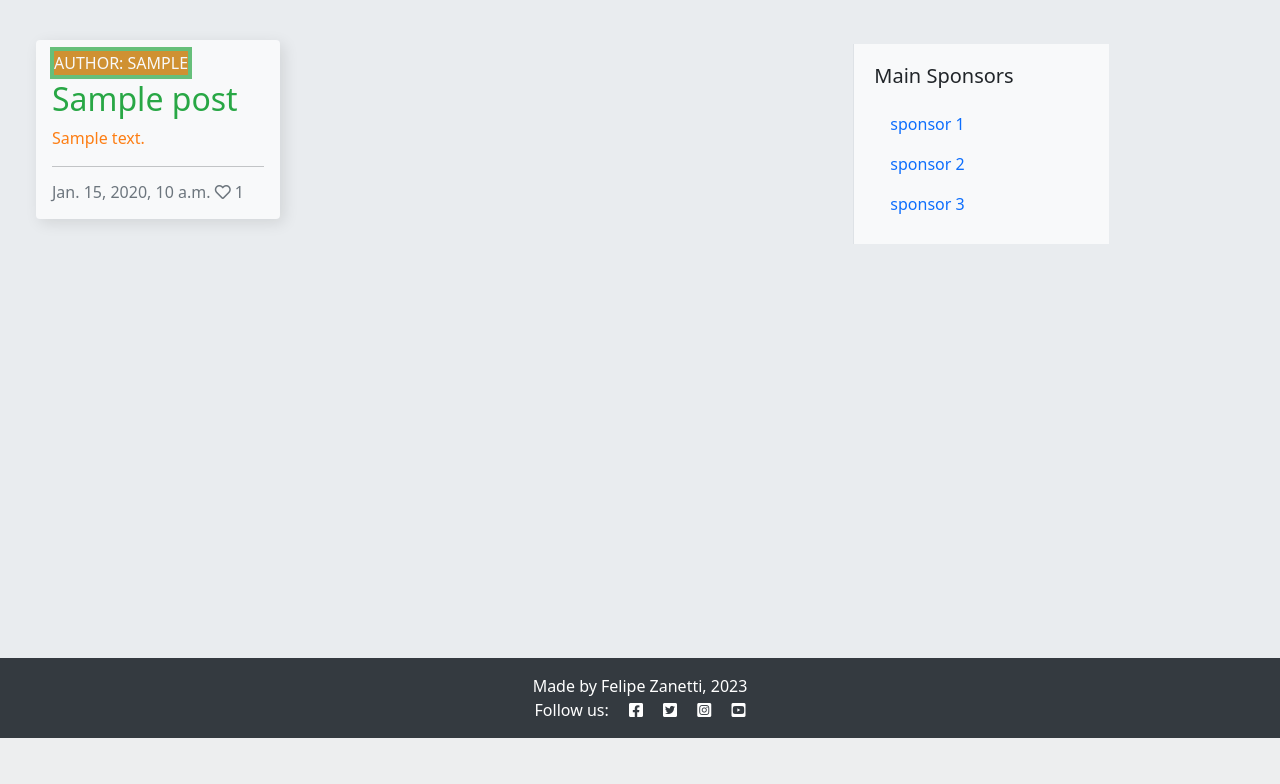
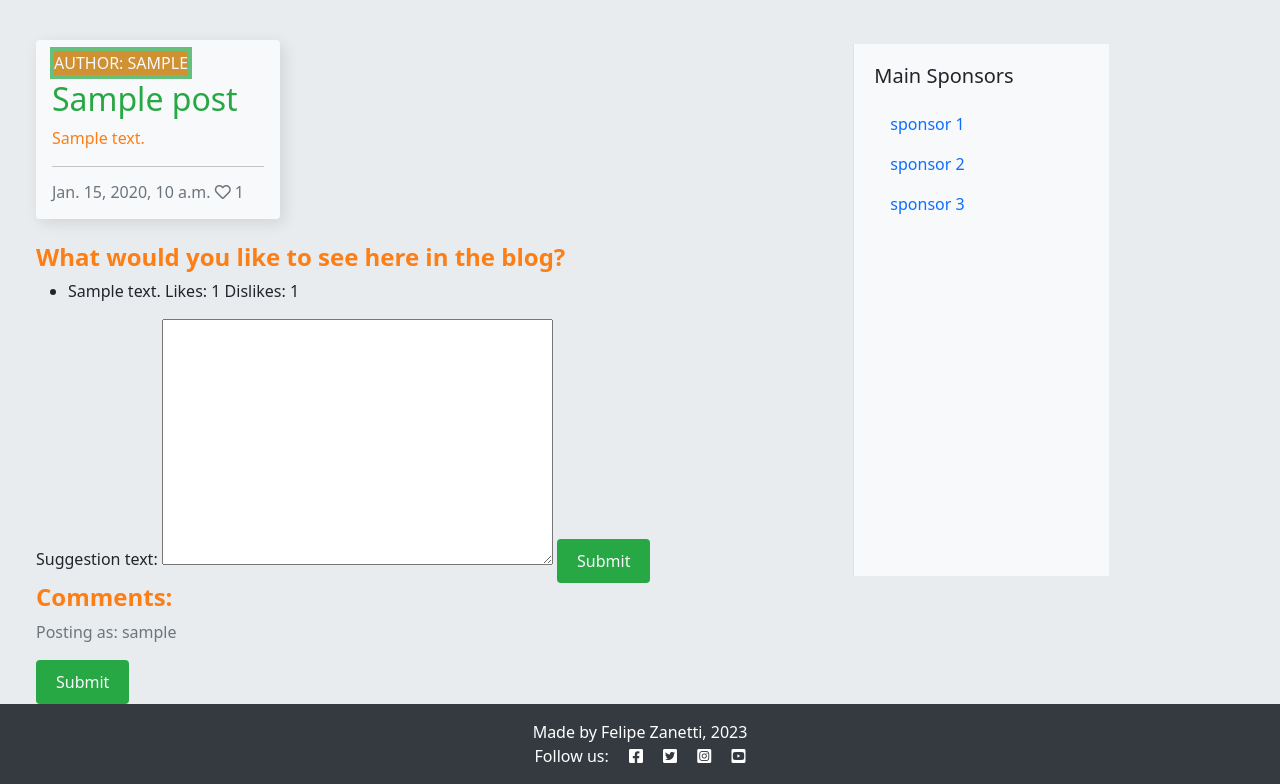
Before and after one commit to zanettiprado/BuzzEireBrazil, a Django app: page / in a window 1280 px wide. Shown: the part 62-846 px from the top of the page. Before the commit the page ends 800 px from the top, so only its background shows below. Run offline with Django 3.2, Linux system fonts and the light colour scheme; a user stored in the database is signed in; tables that the repository leaves empty hold one stand-in row (values such as "Sample post"); some libraries are stand-ins or nearby versions.

Commit message:
create suggest box for users suggest what they want to see in the blog

```diff
--- a/blog/forms.py
+++ b/blog/forms.py
@@ -1,4 +1,4 @@
-from .models import Comment
+from .models import Comment, UserSuggestion
 from django import forms
 
 
@@ -6,3 +6,8 @@ class CommentForm(forms.ModelForm):
     class Meta:
         model = Comment
         fields = ('body',)
+
+class UserSuggestionForm(forms.ModelForm):
+    class Meta:
+        model = UserSuggestion
+        fields = ['suggestion_text']
--- a/blog/models.py
+++ b/blog/models.py
@@ -67,3 +67,16 @@ class Comment(models.Model):
 
     def __str__(self):
         return f"Comment {self.body} by {self.name}"
+
+class UserSuggestion(models.Model):
+    user = models.ForeignKey(User, on_delete=models.CASCADE)
+    suggestion_text = models.TextField()
+    likes = models.ManyToManyField(User, related_name='suggestion_likes')
+    dislikes = models.ManyToManyField(User, related_name='suggestion_dislikes')
+    created_on = models.DateTimeField(auto_now_add=True)
+
+    def total_likes(self):
+        return self.likes.count()
+
+    def total_dislikes(self):
+        return self.dislikes.count()
--- a/blog/urls.py
+++ b/blog/urls.py
@@ -4,7 +4,8 @@ from django.urls import path
 urlpatterns = [
     path("", views.PostList.as_view(), name="home"),
     path('<slug:slug>/', views.PostDetail.as_view(), name='post_detail'),
-    path('like/<slug:slug>', views.PostLike.as_view(), name='post_like'),
+    path('like/<slug:slug>/', views.PostLike.as_view(), name='post_like'),
     path('comment-like/<int:comment_id>/', views.CommentLike.as_view(), name='comment_like'),
     path('comment_dislike/<int:comment_id>/', views.CommentDislike.as_view(), name='comment_dislike'),
+    path('submit-suggestion/', views.UserSuggestionView.as_view(), name='submit_suggestion'),
 ]
--- a/blog/views.py
+++ b/blog/views.py
@@ -1,10 +1,9 @@
-# views.py
 from django.shortcuts import render, get_object_or_404, reverse, redirect
 from django.views import generic, View
 from django.http import HttpResponseRedirect
-from .models import Post, Comment
-from .forms import CommentForm
-#ss
+from .models import Post, Comment, UserSuggestion
+from .forms import CommentForm, UserSuggestionForm
+
 class PostLike(View):
 
     def post(self, request, slug, *args, **kwargs):
@@ -16,13 +15,17 @@ class PostLike(View):
 
         return HttpResponseRedirect(reverse('post_detail', args=[slug]))
 
-
 class PostList(generic.ListView):
     model = Post
     queryset = Post.objects.filter(status=1).order_by('-created_on')
     template_name = 'index.html'
     paginate_by = 9
 
+    def get_context_data(self, **kwargs):
+        context = super().get_context_data(**kwargs)
+        context['suggestion_form'] = UserSuggestionForm()
+        context['suggestions'] = UserSuggestion.objects.all()
+        return context
 
 class PostDetail(View):
 
@@ -77,7 +80,6 @@ class PostDetail(View):
             },
         )
 
-
 class CommentLike(View):
     def post(self, request, comment_id, *args, **kwargs):
         comment = get_object_or_404(Comment, id=comment_id)
@@ -90,7 +92,6 @@ class CommentLike(View):
 
         return HttpResponseRedirect(request.META.get("HTTP_REFERER"))
 
-
 class CommentDislike(View):
     def post(self, request, comment_id, *args, **kwargs):
         comment = get_object_or_404(Comment, id=comment_id)
@@ -102,3 +103,18 @@ class CommentDislike(View):
             comment.dislikes.remove(request.user)
 
         return HttpResponseRedirect(request.META.get("HTTP_REFERER"))
+
+class UserSuggestionView(View):
+    def post(self, request, *args, **kwargs):
+        suggestion_form = UserSuggestionForm(request.POST)
+        if suggestion_form.is_valid():
+            suggestion = suggestion_form.save(commit=False)
+            suggestion.user = request.user
+            suggestion.save()
+            return redirect('home')  # check if the error is here. It should be home or index?
+        return redirect('home')  # check if the error is here
+
+    def get(self, request, *args, **kwargs):
+        suggestions = UserSuggestion.objects.all()
+        suggestion_form = UserSuggestionForm()
+        return render(request, 'suggestions.html', {'suggestions': suggestions, 'suggestion_form': suggestion_form})
--- a/templates/index.html
+++ b/templates/index.html
@@ -1,4 +1,5 @@
 {% extends "base.html" %}
+{% load crispy_forms_tags %}
 
 {% block content %}
 
@@ -43,6 +44,93 @@
 
     </div>
 
+    <!-- User Suggestion Section ------------------------------------------------------------------>
+    <div class="suggestion-section">
+        <h3 class="brand">What would you like to see here in the blog?</h3>
+        <ul class="suggestions-list">
+            {% for suggestion in suggestions %}
+                <li>
+                    {{ suggestion.suggestion_text }}
+                    <span class="likes">Likes: {{ suggestion.total_likes }}</span>
+                    <span class="dislikes">Dislikes: {{ suggestion.total_dislikes }}</span>
+                </li>
+            {% endfor %}
+        </ul>
+
+        {% if user.is_authenticated %}
+            <form method="post" action="{% url 'submit_suggestion' %}">
+                {% csrf_token %}
+                {{ suggestion_form.suggestion_text.label_tag }}
+                {{ suggestion_form.suggestion_text }}
+                <button type="submit" class="btn btn-signup">Submit</button>
+            </form>
+        {% endif %}
+    </div>
+    <!-- End of User Suggestion Section ------------------------------------------------------->
+
+    <!-- Comment Section ----------------------------------------------------------------------->
+    <div class="comment-section">
+        <h3 class="brand">Comments:</h3>
+        <div class="comments">
+            {% for comment in comments %}
+            <div class="comment card mb-3">
+                <div class="card-body">
+                    <h5 class="card-title comment-author">{{ comment.name }} <small
+                            class="text-muted">{{ comment.created_on }}</small></h5>
+                    <p class="card-text comment-body">{{ comment.body | linebreaks }}</p>
+                    <div class="comment-like">
+                        <strong class="text-secondary"><i class="far fa-thumbs-up"></i> <span
+                                id="comment-likes-count-{{ comment.id }}">{{ comment.likes.count }}</span></strong>
+                        {% if user.is_authenticated %}
+                        <form class="d-inline" action="{% url 'comment_like' comment.id %}" method="POST">
+                            {% csrf_token %}
+                            {% if user in comment.likes.all %}
+                            <button type="submit" name="liked" value="unliked" class="btn-like liked"><i
+                                    class="fas fa-thumbs-up"></i></button>
+                            {% else %}
+                            <button type="submit" name="liked" value="liked" class="btn-like"><i
+                                    class="far fa-thumbs-up"></i></button>
+                            {% endif %}
+                        </form>
+                        <span class="like-count">{{ comment.likes.count }}</span>
+
+                        <!-- Dislike button -->
+                        <form class="d-inline" action="{% url 'comment_dislike' comment.id %}" method="POST">
+                            {% csrf_token %}
+                            {% if user in comment.dislikes.all %}
+                            <button type="submit" name="disliked" value="undisliked" class="btn-dislike disliked"><i
+                                    class="fas fa-thumbs-down"></i></button>
+                            {% else %}
+                            <button type="submit" name="disliked" value="disliked" class="btn-dislike"><i
+                                    class="far fa-thumbs-down"></i></button>
+                            {% endif %}
+                        </form>
+                        <span class="dislike-count">{{ comment.dislikes.count }}</span>
+                        {% endif %}
+                    </div>
+                </div>
+            </div>
+            {% endfor %}
+        </div>
+
+        {% if commented %}
+        <div class="alert alert-success" role="alert">
+            Your comment is awaiting approval
+        </div>
+        {% else %}
+        {% if user.is_authenticated %}
+        <h3 class="comment-header"></h3>
+        <p class="text-muted">Posting as: {{ user.username }}</p>
+        <form method="post" class="d-flex">
+            {{ comment_form | crispy }}
+            {% csrf_token %}
+            <button type="submit" class="btn btn-signup">Submit</button>
+        </form>
+        {% endif %}
+        {% endif %}
+    </div>
+    <!-- End of Comment Section --------------------------------------------------------------->
+
     {% if is_paginated %}
     <nav aria-label="Page navigation">
         <ul class="pagination justify-content-center">
@@ -55,7 +143,6 @@
         </ul>
     </nav>
     {% endif %}
-
 </div>
 
-{% endblock %}
+{% endblock content %}
```
Also changed, not shown: blog/migrations/0004_usersuggestion.py (added).
